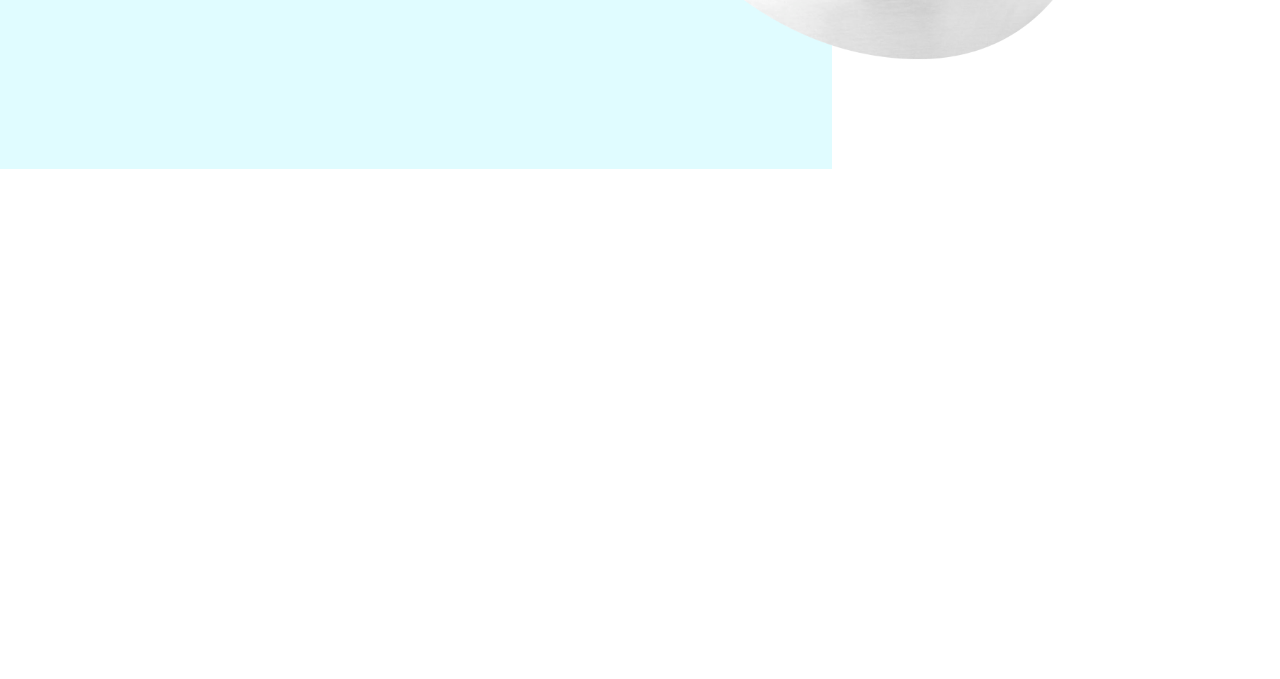
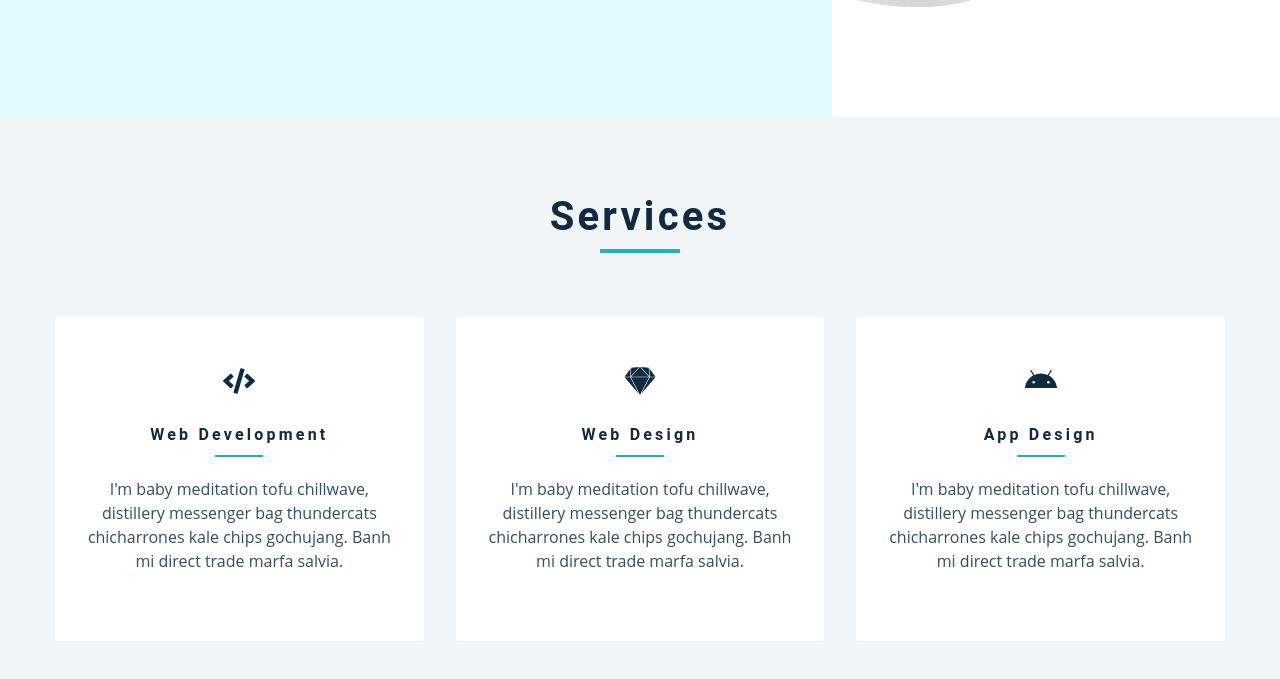
Before and after one commit to frankc60/gatsby2, a Gatsby site: page / in a window 1280 px wide. Shown: the part 735-1414 px from the top of the page. Before the commit the page ends 904 px from the top, so only its background shows below. Built offline with nearby package versions, Linux system fonts and the light colour scheme; Gatsby itself is replaced by a stand-in of ours.

Commit message:
services done

```diff
--- a/src/components/Layout.js
+++ b/src/components/Layout.js
@@ -7,7 +7,6 @@
   return (
     <>
       <Navbar />
-      <h2>layout component</h2>
       {children}
     </>
   )
--- a/src/components/Services.js
+++ b/src/components/Services.js
@@ -2,7 +2,23 @@
 import Title from "./Title"
 import services from "../constants/services"
 const Services = () => {
-  return <h2>services component</h2>
+  return (
+    <section className="section bg-grey">
+      <Title title="services" />
+      <div className="section-center services-center">
+        {services.map(d => {
+          return (
+            <artcile key={d.id} className="service">
+              {d.icon}
+              <h4>{d.title}</h4>
+              <div className="underline"></div>
+              <p>{d.text}</p>
+            </artcile>
+          )
+        })}
+      </div>
+    </section>
+  )
 }
 
 export default Services
--- a/src/components/Title.js
+++ b/src/components/Title.js
@@ -1,7 +1,12 @@
 import React from "react"
 
-const Title = () => {
-  return <h2>title component</h2>
+const Title = ({ title }) => {
+  return (
+    <div className="section-title">
+      <h2>{title || "default title"}</h2>
+      <div className="underline"></div>
+    </div>
+  )
 }
 
 export default Title
--- a/src/pages/index.js
+++ b/src/pages/index.js
@@ -11,6 +11,7 @@
     <Layout>
       <h2>index page</h2>
       <Hero />
+      <Services />
     </Layout>
   )
 }
```
